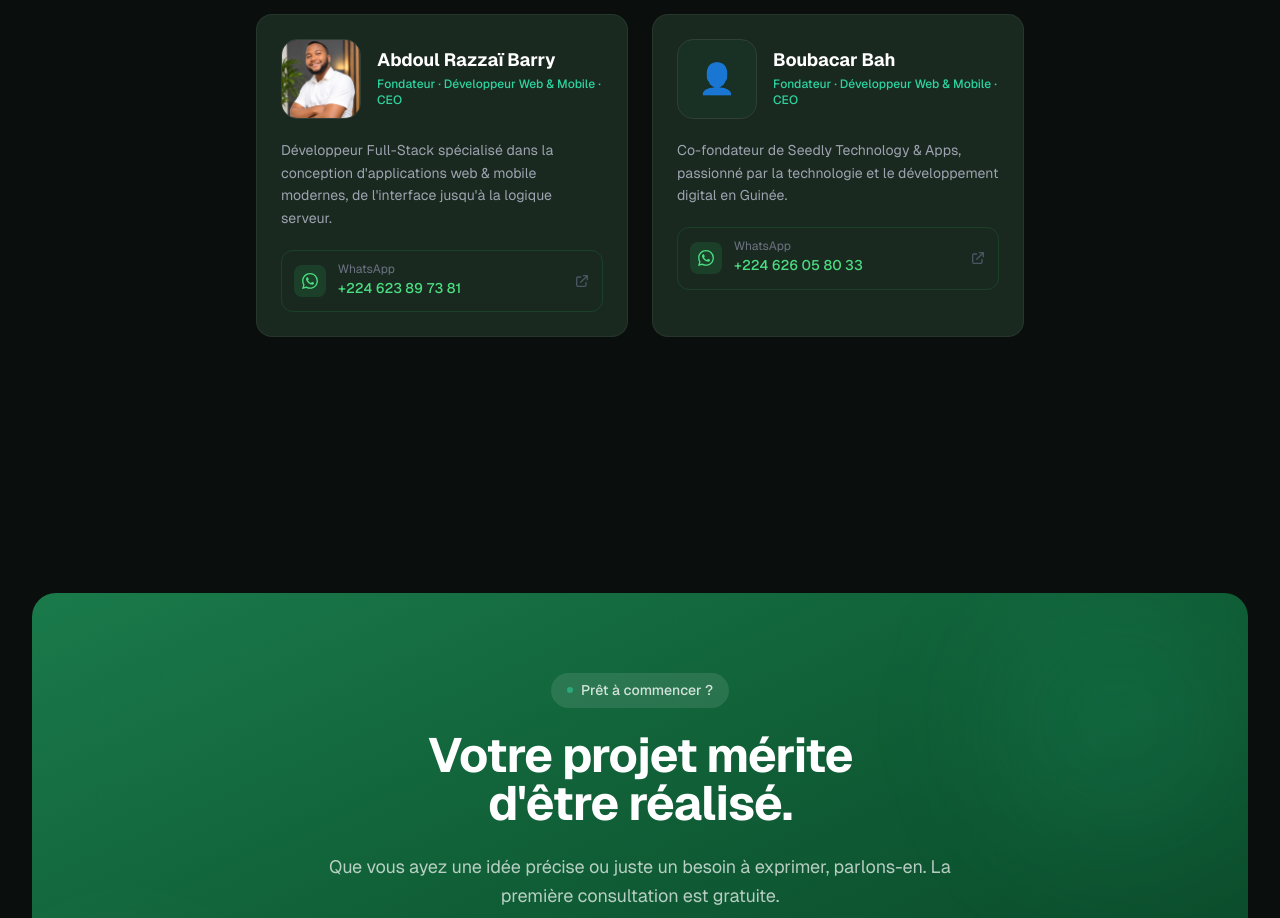
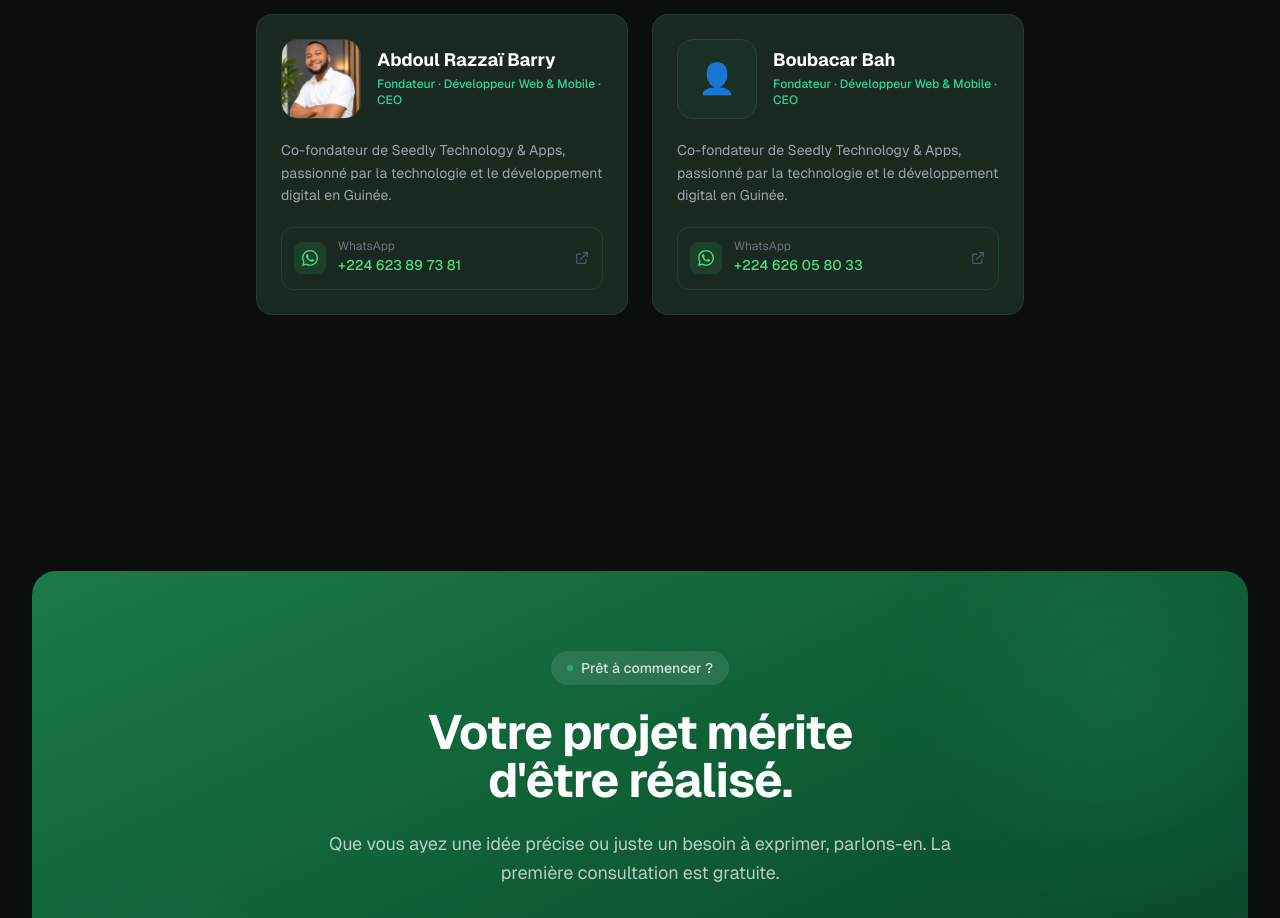
Before and after one commit to Barry-webdev/Seedly, a Next.js app in the folder Frontend/: page /a-propos in a window 1280 px wide. Shown: the part 4000-4918 px from the top of the page. Built offline with nearby package versions, Linux system fonts and the light colour scheme.

Commit message:
fix: bio Abdoul Razzai mise a jour

```diff
--- a/Frontend/data/company.ts
+++ b/Frontend/data/company.ts
@@ -119,7 +119,7 @@ export const teamMembers: TeamMember[] = [
     id: "member-001",
     name: "Abdoul Razzaï Barry",
     role: "Fondateur · Développeur Web & Mobile · CEO",
-    bio: "Développeur Full-Stack spécialisé dans la conception d'applications web & mobile modernes, de l'interface jusqu'à la logique serveur.",
+    bio: "Co-fondateur de Seedly Technology & Apps, passionné par la technologie et le développement digital en Guinée.",
     photo: "/Razzaï.jpeg",
     // TODO: Ajouter LinkedIn si disponible
   },
```
